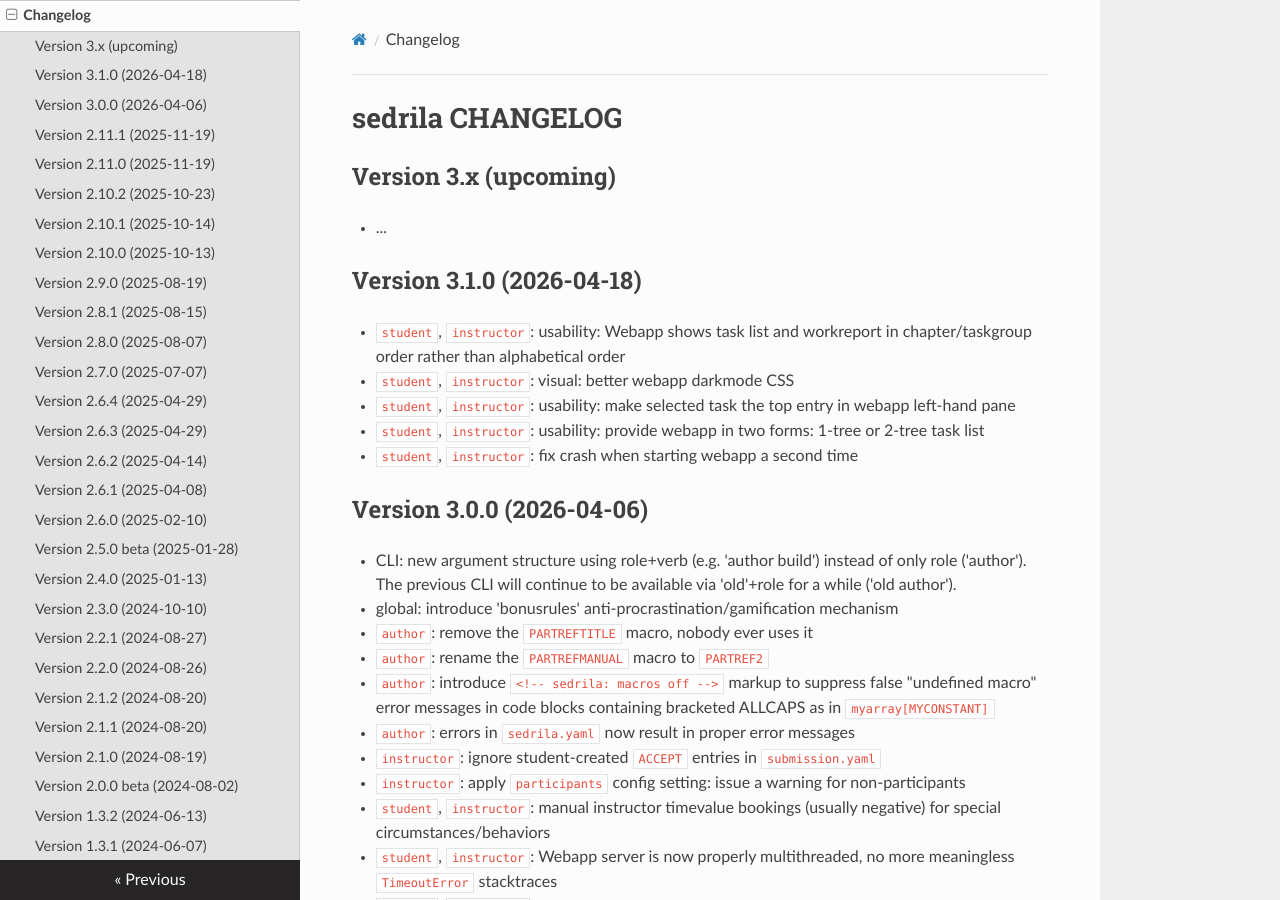
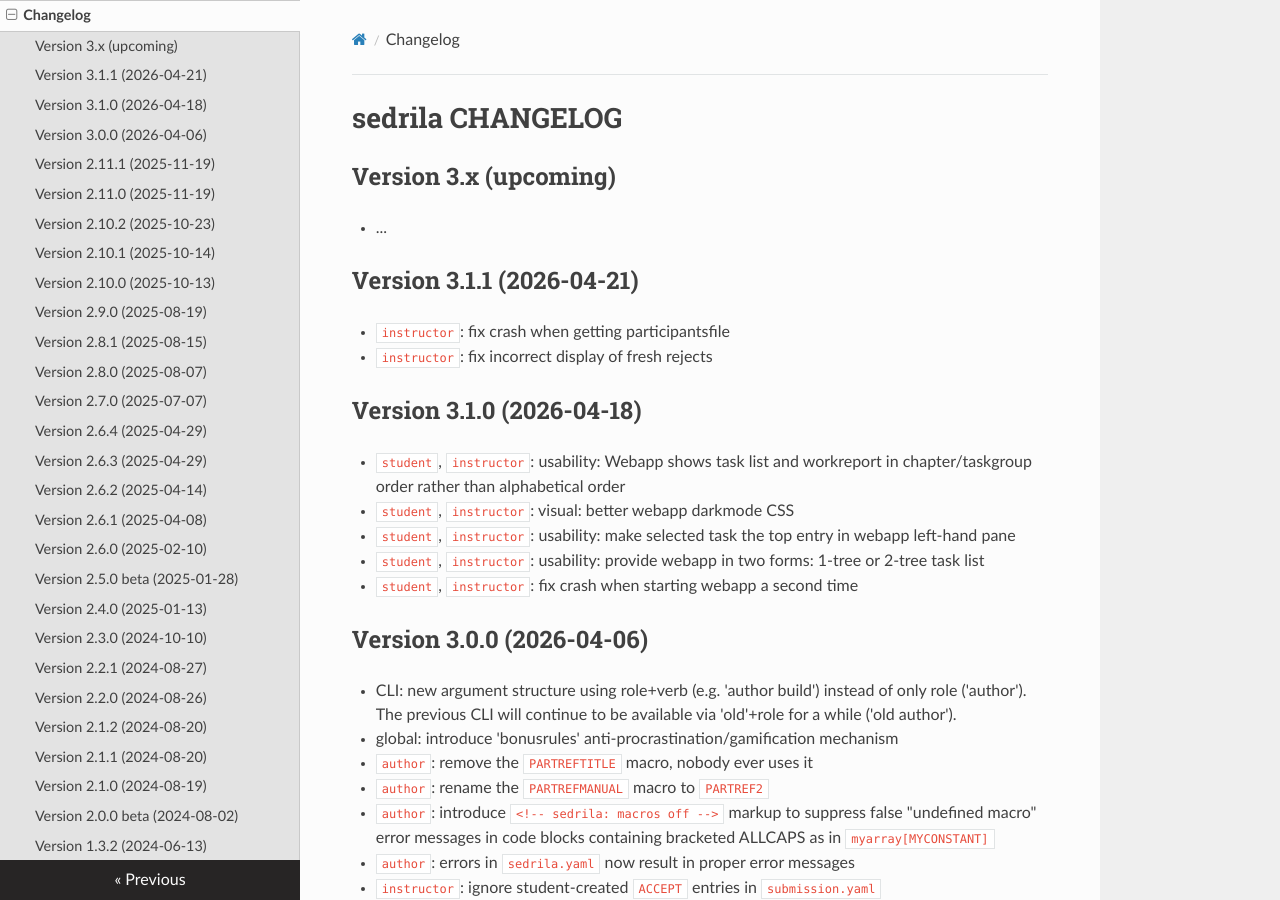
Before and after one commit to fubinf/sedrila, an MkDocs documentation site: the page built from docs/changelog.md, in a window 1280 px wide and 900 px high. Built offline with MkDocs 1.6.1, drawn with Linux system fonts in a browser that asks for light colours; nearby versions of some CDN libraries.

Commit message:
changelog.md, pyproject.toml: v3.1.1

```diff
--- a/docs/changelog.md
+++ b/docs/changelog.md
@@ -2,6 +2,11 @@
 
 ## Version 3.x (upcoming)
 - ...
+
+
+## Version 3.1.1 (2026-04-21)
+- `instructor`: fix crash when getting participantsfile
+- `instructor`: fix incorrect display of fresh rejects
 
 
 ## Version 3.1.0 (2026-04-18)
--- a/pyproject.toml
+++ b/pyproject.toml
@@ -8,7 +8,7 @@
 # https://python-poetry.org/docs/pyproject/
 [tool.poetry]
 name = "sedrila"
-version = "3.1.0"
+version = "3.1.1"
 description = "Tool infrastructure for building and running \"self-driven lab\" courses"
 license = "MIT"
 authors = ["Lutz Prechelt <prechelt@inf.fu-berlin.de>"]
```
